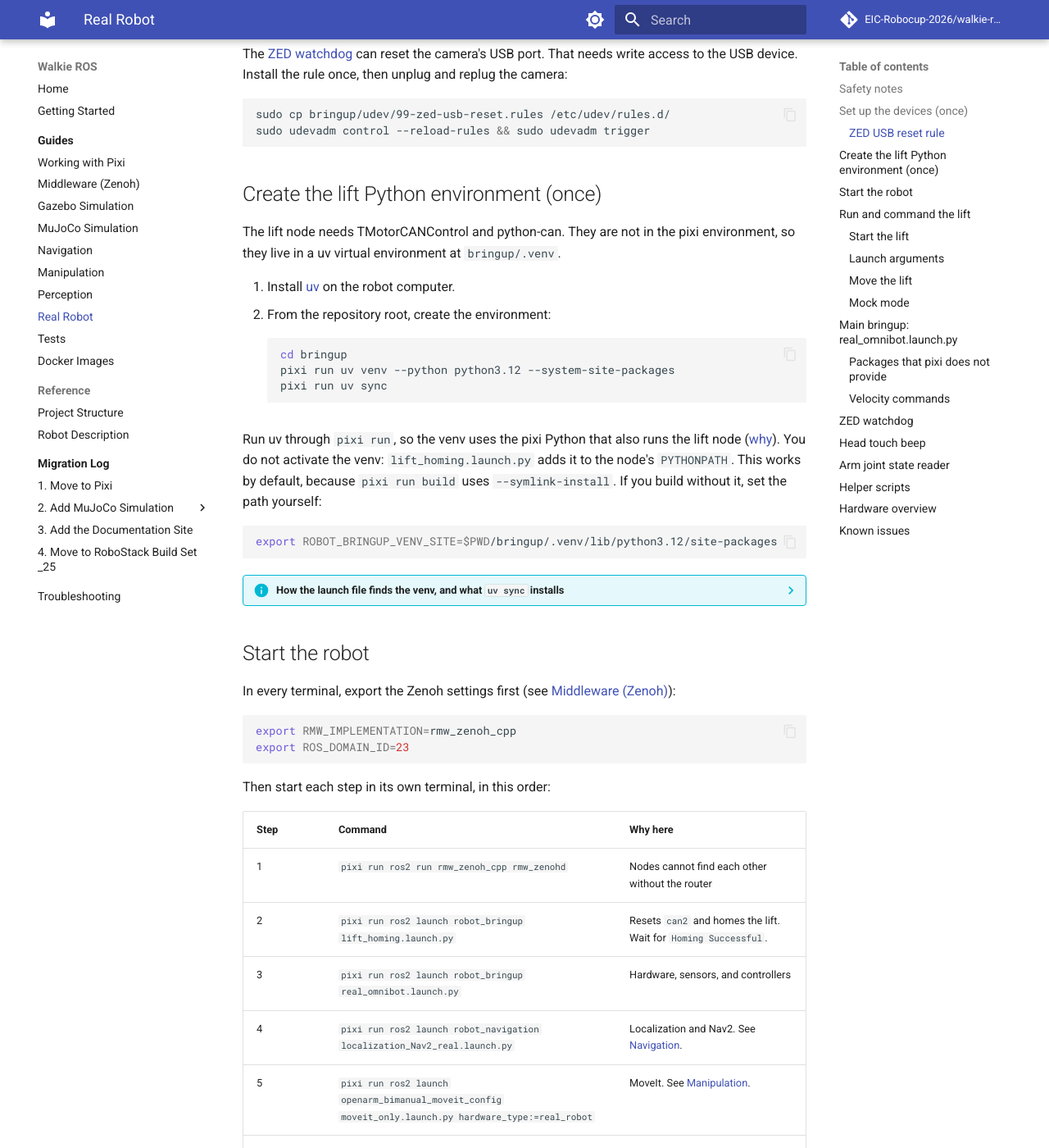
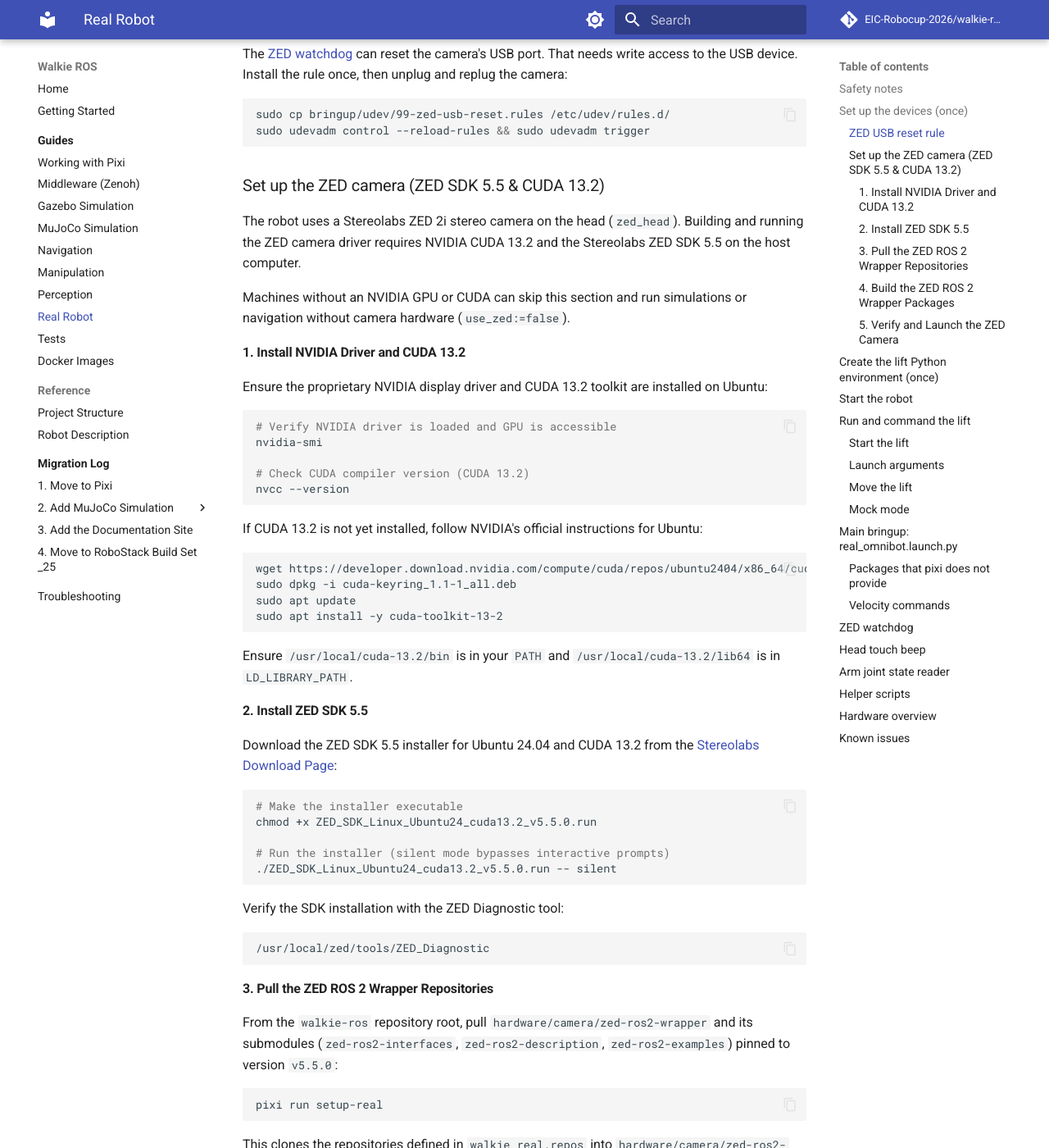
Before and after one commit to EIC-Robocup-2026/walkie-ros, an MkDocs documentation site: the page built from docs/guides/real-robot.md, in a window 1280 px wide and 1400 px high, scrolled down 1781 px. Shown: the whole window at 82% size. Built offline with MkDocs 1.6.1 and Material for MkDocs 9.7.7, drawn with Linux system fonts in a browser that asks for light colours; comment, search, counter and statistics services are not loaded; some of the changed text lies outside the part shown.

Commit message:
docs: add ZED SDK 5.5 and CUDA 13.2 real-robot setup guide
- Add installation instructions for NVIDIA driver, CUDA 13.2, and ZED SDK 5.5 in real-robot.md
- Document pixi run setup-real workflow and build instructions for zed-ros2-wrapper
- Update perception.md and project-structure.md references
- Preserve cross-page anchor compatibility and verify strict docs build

````diff
--- a/docs/guides/real-robot.md
+++ b/docs/guides/real-robot.md
@@ -95,6 +95,81 @@
 sudo cp bringup/udev/99-zed-usb-reset.rules /etc/udev/rules.d/
 sudo udevadm control --reload-rules && sudo udevadm trigger
 ```
+
+### Set up the ZED camera (ZED SDK 5.5 & CUDA 13.2) { #zed-setup }
+
+The robot uses a Stereolabs ZED 2i stereo camera on the head (`zed_head`). Building and running the ZED camera driver requires NVIDIA CUDA 13.2 and the Stereolabs ZED SDK 5.5 on the host computer.
+
+Machines without an NVIDIA GPU or CUDA can skip this section and run simulations or navigation without camera hardware (`use_zed:=false`).
+
+#### 1. Install NVIDIA Driver and CUDA 13.2
+
+Ensure the proprietary NVIDIA display driver and CUDA 13.2 toolkit are installed on Ubuntu:
+
+```bash
+# Verify NVIDIA driver is loaded and GPU is accessible
+nvidia-smi
+
+# Check CUDA compiler version (CUDA 13.2)
+nvcc --version
+```
+
+If CUDA 13.2 is not yet installed, follow NVIDIA's official instructions for Ubuntu:
+```bash
+wget https://developer.download.nvidia.com/compute/cuda/repos/ubuntu2404/x86_64/cuda-keyring_1.1-1_all.deb
+sudo dpkg -i cuda-keyring_1.1-1_all.deb
+sudo apt update
+sudo apt install -y cuda-toolkit-13-2
+```
+Ensure `/usr/local/cuda-13.2/bin` is in your `PATH` and `/usr/local/cuda-13.2/lib64` is in `LD_LIBRARY_PATH`.
+
+#### 2. Install ZED SDK 5.5
+
+Download the ZED SDK 5.5 installer for Ubuntu 24.04 and CUDA 13.2 from the [Stereolabs Download Page](https://www.stereolabs.com/developers/release):
+
+```bash
+# Make the installer executable
+chmod +x ZED_SDK_Linux_Ubuntu24_cuda13.2_v5.5.0.run
+
+# Run the installer (silent mode bypasses interactive prompts)
+./ZED_SDK_Linux_Ubuntu24_cuda13.2_v5.5.0.run -- silent
+```
+
+Verify the SDK installation with the ZED Diagnostic tool:
+```bash
+/usr/local/zed/tools/ZED_Diagnostic
+```
+
+#### 3. Pull the ZED ROS 2 Wrapper Repositories
+
+From the `walkie-ros` repository root, pull `hardware/camera/zed-ros2-wrapper` and its submodules (`zed-ros2-interfaces`, `zed-ros2-description`, `zed-ros2-examples`) pinned to version `v5.5.0`:
+
+```bash
+pixi run setup-real
+```
+
+This clones the repositories defined in `walkie_real.repos` into `hardware/camera/zed-ros2-wrapper/`. The directory is listed in `.gitignore` so your Git status stays clean.
+
+#### 4. Build the ZED ROS 2 Wrapper Packages
+
+Build the camera driver packages against the active pixi environment:
+
+```bash
+pixi run build-pkg zed_interfaces zed_description zed_components zed_wrapper
+```
+*(Or run `pixi run build` to build the full workspace with the newly added packages).*
+
+#### 5. Verify and Launch the ZED Camera
+
+1. **Standalone camera test**:
+   ```bash
+   pixi run ros2 launch robot_bringup test_zed.launch.py
+   ```
+2. **Real robot bringup with ZED enabled**:
+   ```bash
+   pixi run ros2 launch robot_bringup real_omnibot.launch.py use_zed:=true
+   ```
+   The camera will be supervised by `bringup/scripts/zed_watchdog.py`, which monitors the stream and automatically recovers from USB or frame-stall faults.
 
 ## Create the lift Python environment (once) { #python-environment }
 
@@ -356,7 +431,7 @@
 
 | Package | Used for | Effect under pixi |
 | --- | --- | --- |
-| `zed_wrapper` | ZED camera | Needs the ZED SDK and CUDA. Pass `use_zed:=false`. |
+| `zed_wrapper` | ZED camera | Fetched via `pixi run setup-real`; requires ZED SDK 5.5 and CUDA 13.2 (see [Set up the ZED camera](#zed-setup)). Pass `use_zed:=false` if working without CUDA. |
 | `realsense2_camera` | Bottom camera | Always started. Without it, the launch stops with `package not found`. |
 | `topic_tools` | Lift joint state relay | Always started. Without it, the launch stops with `package not found`. |
 
````
Also changed, not shown: docs/guides/perception.md (+3 -2 lines), docs/guides/pixi.md (+1 -1 lines), docs/reference/project-structure.md (+2 -2 lines).
